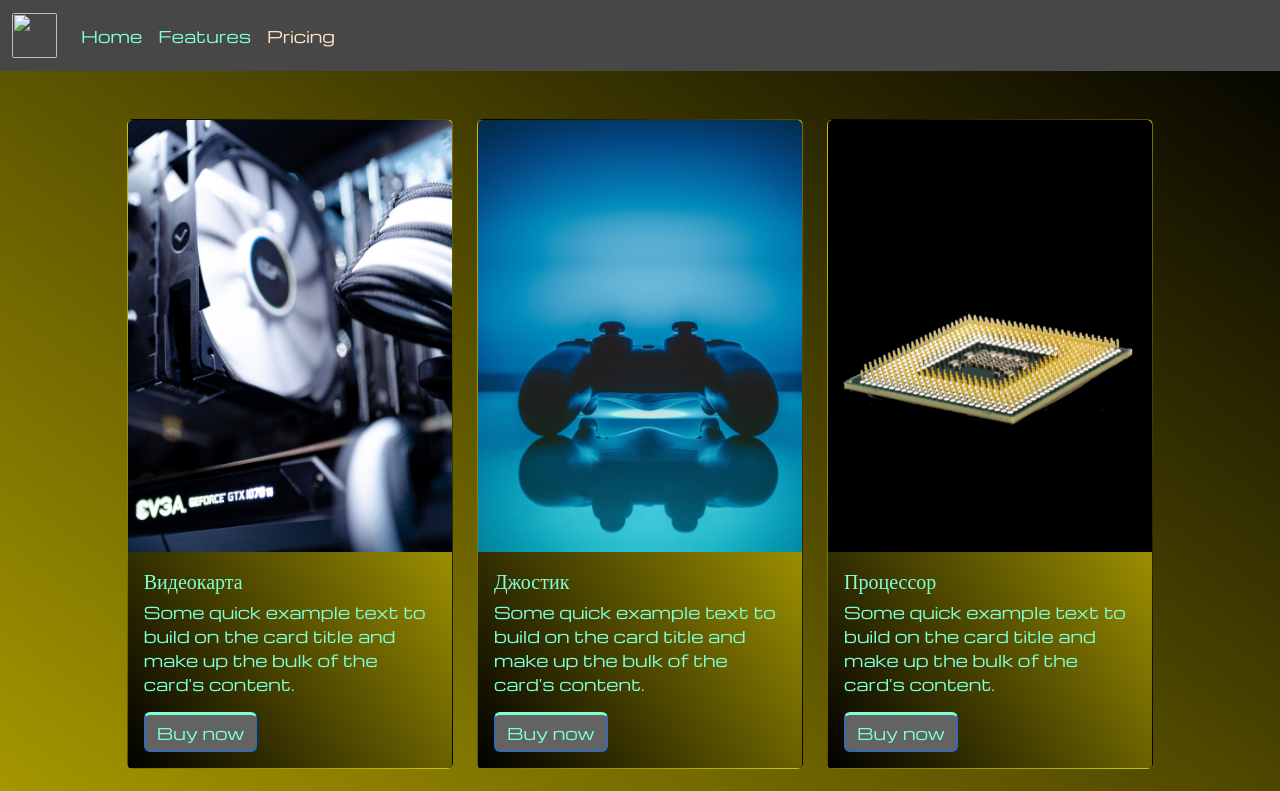
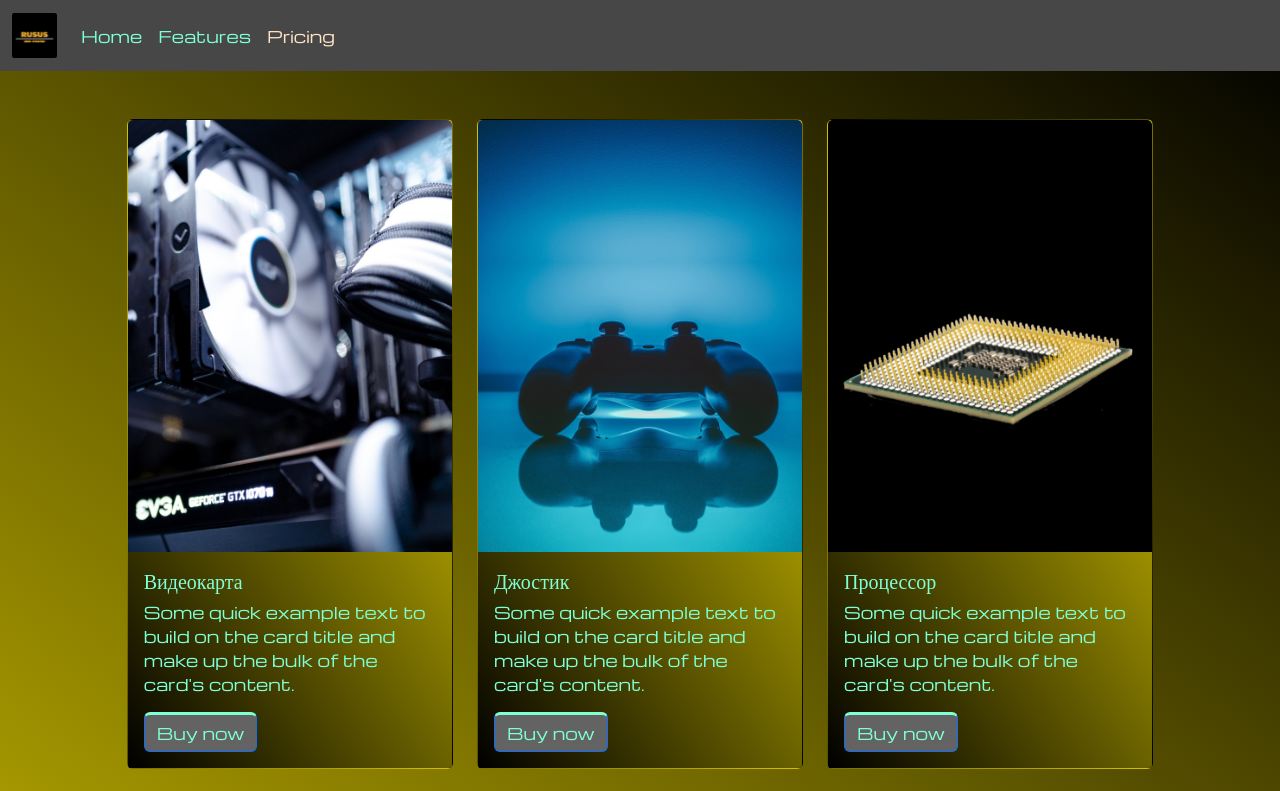
Before and after one commit to Rusaaldo/rusaaldo.github.io, a plain HTML site: page pricing.html in a window 1280 px wide. Shown: the top 791 px of the page. Drawn offline with nearby package versions, Linux system fonts and the light colour scheme.

Commit message:
pricing.html

```diff
--- a/pricing.html
+++ b/pricing.html
@@ -15,7 +15,7 @@
   <header>
     <nav class="navbar navbar-expand-lg bg-body-tertiary" id="navigation-panel">
       <div class="container-fluid">
-        <a class="navbar-brand" href="/"><img src="/source/images/исходник.jpg" alt="" srcset=""></a>
+        <a class="navbar-brand" href="/"><img src="images/исходник.jpg" alt="" srcset=""></a>
         <button class="navbar-toggler" type="button" data-bs-toggle="collapse" data-bs-target="#navbarNavAltMarkup"
           aria-controls="navbarNavAltMarkup" aria-expanded="false" aria-label="Toggle navigation">
           <span class="navbar-toggler-icon"></span>
```
